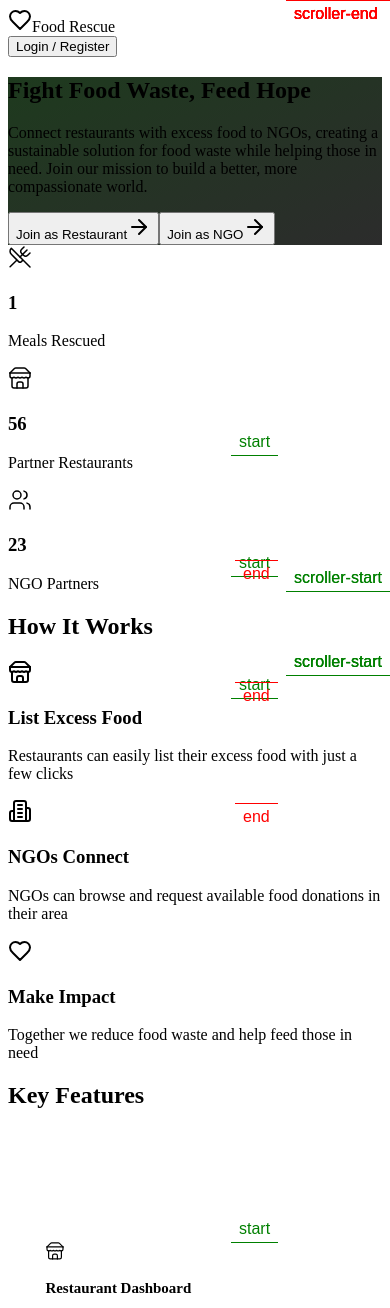
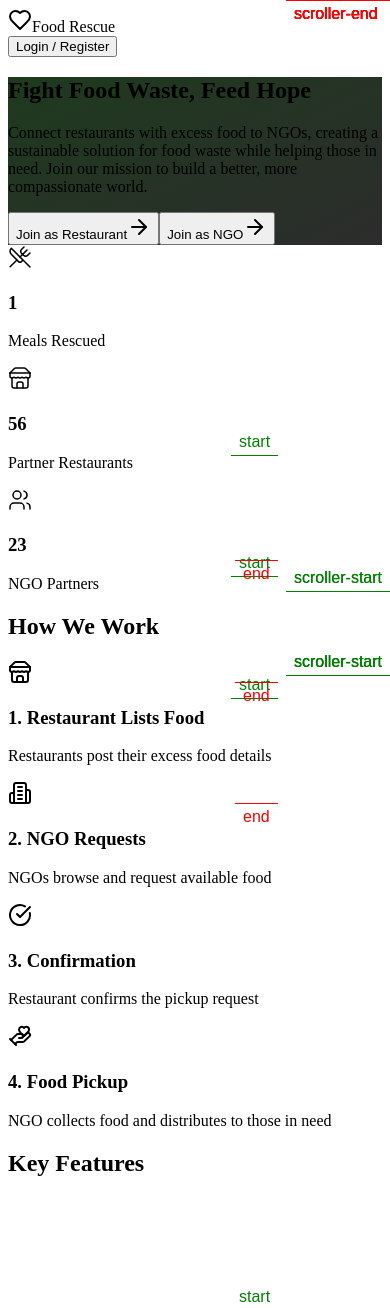
Before and after one commit to Moeed-ul-Hassan/Rescue-Bite, a React (Vite) app in the folder client/: page / in a window 390 px wide. Shown: the top 1308 px of the page. Built offline with nearby package versions, Linux system fonts and the light colour scheme; no server answers.

Commit message:
Assistant checkpoint: Added How We Work section with 4 steps
Assistant generated file changes:
- client/src/pages/home-page.tsx: Add How We Work section

---

User prompt:

Add How we Works

Replit-Commit-Author: Assistant
Replit-Commit-Session-Id: 4138b5b6-6594-4add-904b-5cf856248cf0

```diff
--- a/client/src/pages/home-page.tsx
+++ b/client/src/pages/home-page.tsx
@@ -245,31 +245,38 @@ export default function HomePage() {
         </div>
       </section>
 
-      {/* Features Section */}
-      <section className="py-20">
+      {/* How We Work Section */}
+      <section className="py-20 bg-accent-beige">
         <div className="container mx-auto px-4">
-          <h2 className="text-3xl font-bold text-center mb-12">How It Works</h2>
-          <div className="grid grid-cols-1 md:grid-cols-3 gap-8">
-            <div className="p-6 rounded-lg border border-gray-200 hover:border-primary/50 transition-colors">
-              <div className="h-12 w-12 bg-primary/10 rounded-full flex items-center justify-center mb-4">
-                <Store className="h-6 w-6 text-primary" />
+          <h2 className="text-3xl font-bold text-center mb-12">How We Work</h2>
+          <div className="grid grid-cols-1 md:grid-cols-4 gap-8">
+            <div className="text-center">
+              <div className="h-16 w-16 bg-primary rounded-full flex items-center justify-center mx-auto mb-4">
+                <Store className="h-8 w-8 text-white" />
               </div>
-              <h3 className="text-xl font-semibold mb-2">List Excess Food</h3>
-              <p className="text-gray-600">Restaurants can easily list their excess food with just a few clicks</p>
+              <h3 className="text-xl font-semibold mb-2">1. Restaurant Lists Food</h3>
+              <p className="text-gray-600">Restaurants post their excess food details</p>
             </div>
-            <div className="p-6 rounded-lg border border-gray-200 hover:border-primary/50 transition-colors">
-              <div className="h-12 w-12 bg-primary/10 rounded-full flex items-center justify-center mb-4">
-                <Building2 className="h-6 w-6 text-primary" />
+            <div className="text-center">
+              <div className="h-16 w-16 bg-primary rounded-full flex items-center justify-center mx-auto mb-4">
+                <Building2 className="h-8 w-8 text-white" />
               </div>
-              <h3 className="text-xl font-semibold mb-2">NGOs Connect</h3>
-              <p className="text-gray-600">NGOs can browse and request available food donations in their area</p>
+              <h3 className="text-xl font-semibold mb-2">2. NGO Requests</h3>
+              <p className="text-gray-600">NGOs browse and request available food</p>
             </div>
-            <div className="p-6 rounded-lg border border-gray-200 hover:border-primary/50 transition-colors">
-              <div className="h-12 w-12 bg-primary/10 rounded-full flex items-center justify-center mb-4">
-                <Heart className="h-6 w-6 text-primary" />
+            <div className="text-center">
+              <div className="h-16 w-16 bg-primary rounded-full flex items-center justify-center mx-auto mb-4">
+                <CheckCircle className="h-8 w-8 text-white" />
               </div>
-              <h3 className="text-xl font-semibold mb-2">Make Impact</h3>
-              <p className="text-gray-600">Together we reduce food waste and help feed those in need</p>
+              <h3 className="text-xl font-semibold mb-2">3. Confirmation</h3>
+              <p className="text-gray-600">Restaurant confirms the pickup request</p>
+            </div>
+            <div className="text-center">
+              <div className="h-16 w-16 bg-primary rounded-full flex items-center justify-center mx-auto mb-4">
+                <HandHeart className="h-8 w-8 text-white" />
+              </div>
+              <h3 className="text-xl font-semibold mb-2">4. Food Pickup</h3>
+              <p className="text-gray-600">NGO collects food and distributes to those in need</p>
             </div>
           </div>
         </div>
```
